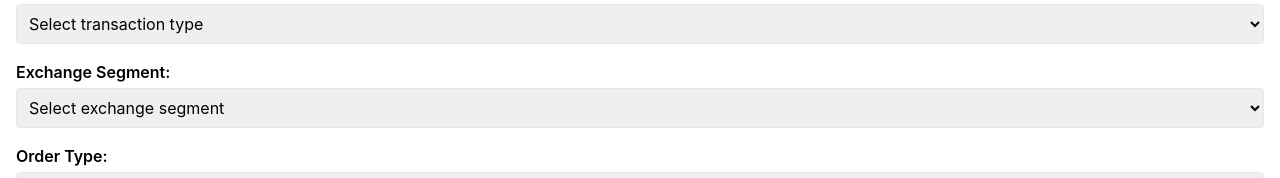
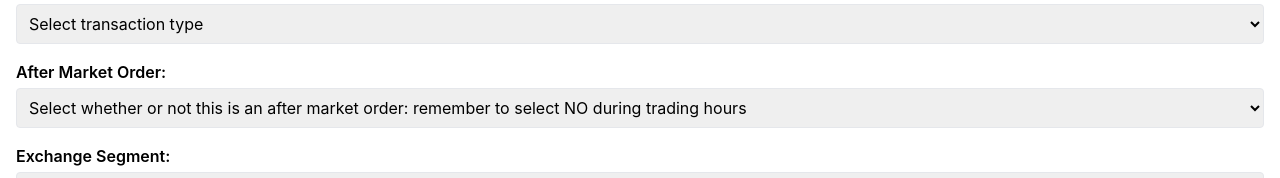
Before and after one commit to AdhishKancharla/Trading_Platform, a React (Create React App) app: page /trade in a window 1280 px wide. Shown: the part 354-532 px from the top of the page. Built offline with nearby package versions, Linux system fonts and the light colour scheme; no server answers.

Commit message:
Added after market order trades

```diff
--- a/src/Trade.js
+++ b/src/Trade.js
@@ -10,6 +10,7 @@ const Trade = () => {
   const [transactionType, setTransactionType] = useState("");
   const [orderType, setOrderType] = useState("");
   const [triggerPrice, setTriggerPrice] = useState("");
+  const [afterMarketOrder, setAfterMarketOrder] = useState(false);
   const [message, setMessage] = useState("");
   const [accounts, setAccounts] = useState([]);
   const [selectedAccounts, setSelectedAccounts] = useState([]);
@@ -50,6 +51,7 @@ const Trade = () => {
             transactionType: transactionType,
             orderType: orderType,
             triggerPrice: triggerPrice,
+            amo: afterMarketOrder,
           }
         );
         console.log("Order placed successfully for ", trader.name);
@@ -113,6 +115,19 @@ const Trade = () => {
             <option value = "">Select transaction type</option>
             <option value = "BUY">BUY</option>
             <option value = "SELL">SELL</option>
+          </select>
+        </div>
+        <div>
+          <label className = "block mb-1 font-semibold">After Market Order:</label>
+          <select
+            value = {afterMarketOrder}
+            onChange = {(e) => setAfterMarketOrder(e.target.value)}
+            className="p-2 border rounded w-full"
+            required
+          >
+            <option value = "">Select whether or not this is an after market order: remember to select NO during trading hours</option>
+            <option value = "BUY">YES</option>
+            <option value = "SELL">NO</option>
           </select>
         </div>
         <div>
```
Also changed, not shown: 2 other files (tests, documents, lock files or other folders).
